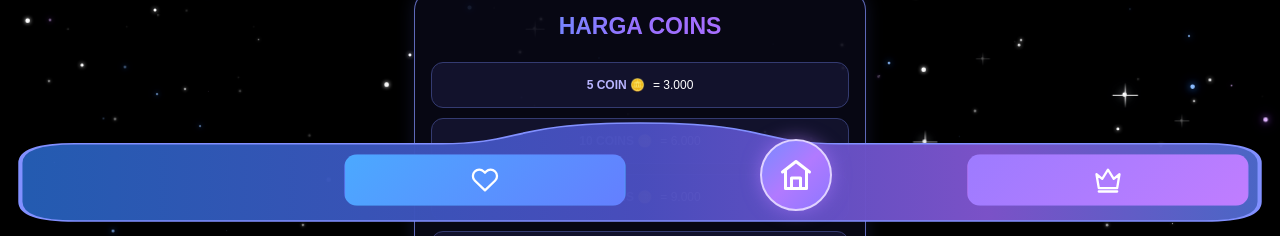
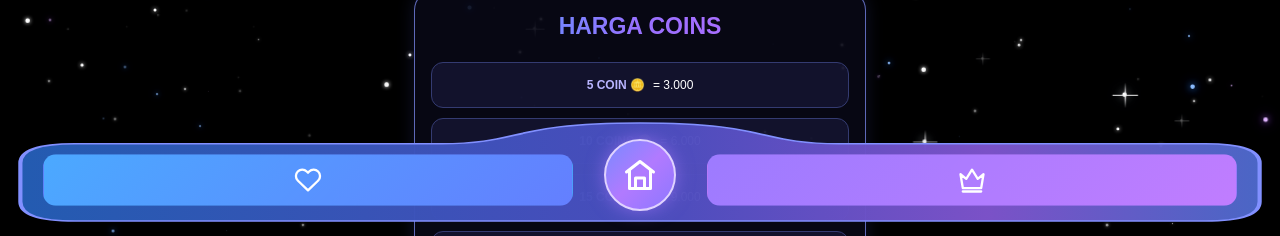
Before and after one commit to GanzXOFC/Ganz-X-OFC, a plain HTML site: page index.html in a window 1280 px wide. Shown: the part 564-800 px from the top of the page. Drawn offline with Linux system fonts and the light colour scheme.

Commit message:
Remove LIKE 20 navbar and center navigation

```diff
--- a/index.html
+++ b/index.html
@@ -812,15 +812,7 @@ body {
 <meta name="apple-mobile-web-app-capable" content="yes">
 <link rel="apple-touch-icon" href="/static/icons/icon-192.png">
 
-<style>
-#gx-bottom-nav {
-  display: grid !important;
-  grid-template-columns: repeat(4, minmax(0, 1fr)) !important;
-}
-.gx-nav-like20 {
-  color: #65d9ff !important;
-}
-</style>
+
 
 </head>
 
@@ -996,7 +988,6 @@ body {
 </main>
 
 <nav id="gx-bottom-nav" aria-label="Navigasi utama">
-  <button class="gx-nav-btn gx-nav-like20" type="button" data-gx-page="like20" aria-label="Like +20"></button>
   <button class="gx-nav-btn gx-nav-free" type="button" data-gx-page="free" aria-label="Like Free">
     <svg viewBox="0 0 24 24" aria-hidden="true">
       <path d="M20.8 4.6a5.5 5.5 0 0 0-7.8 0L12 5.7l-1.1-1.1a5.5 5.5 0 0 0-7.8 7.8l1.1 1.1L12 21l7.8-7.5 1.1-1.1a5.5 5.5 0 0 0-.1-7.8Z"/>
```
